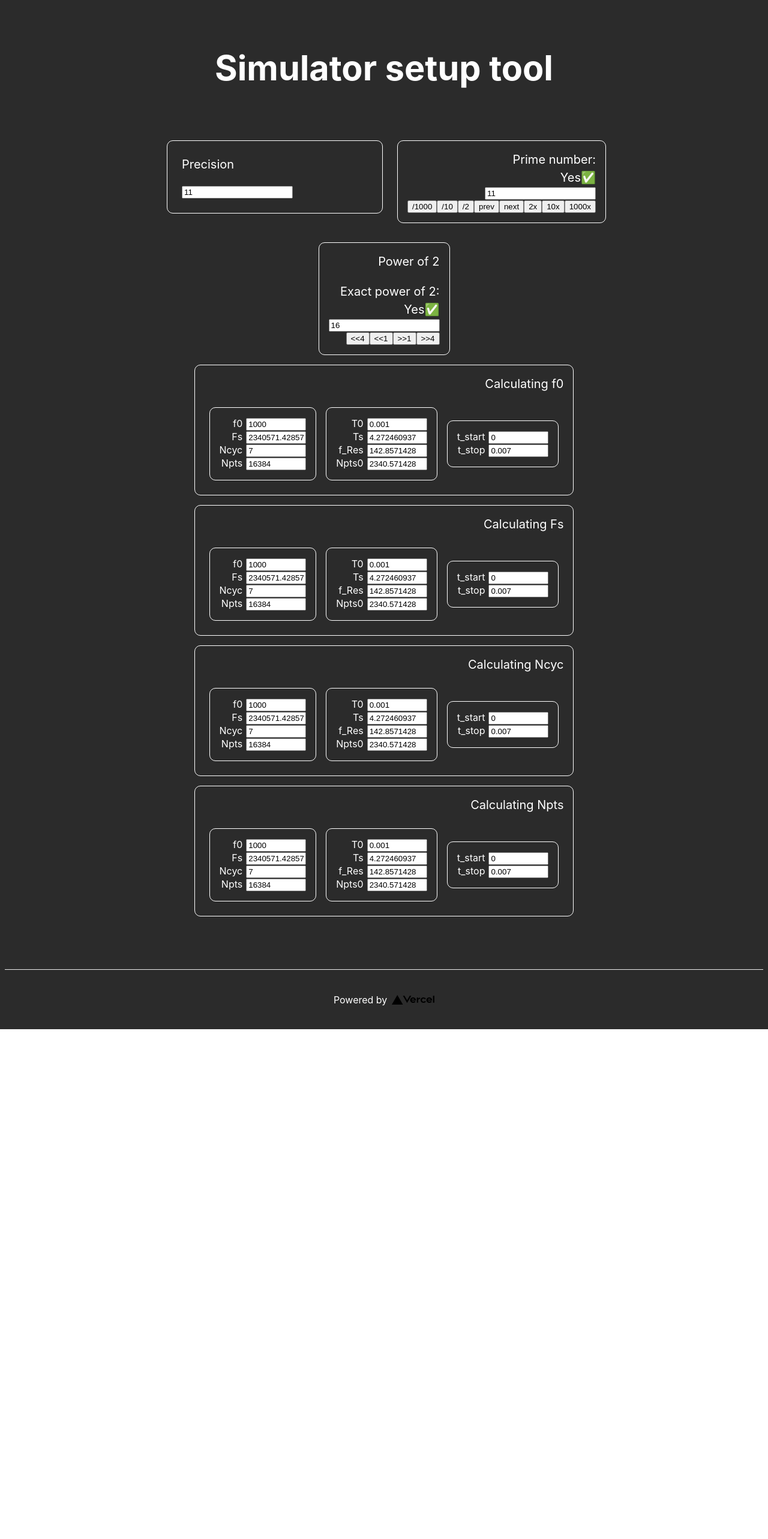
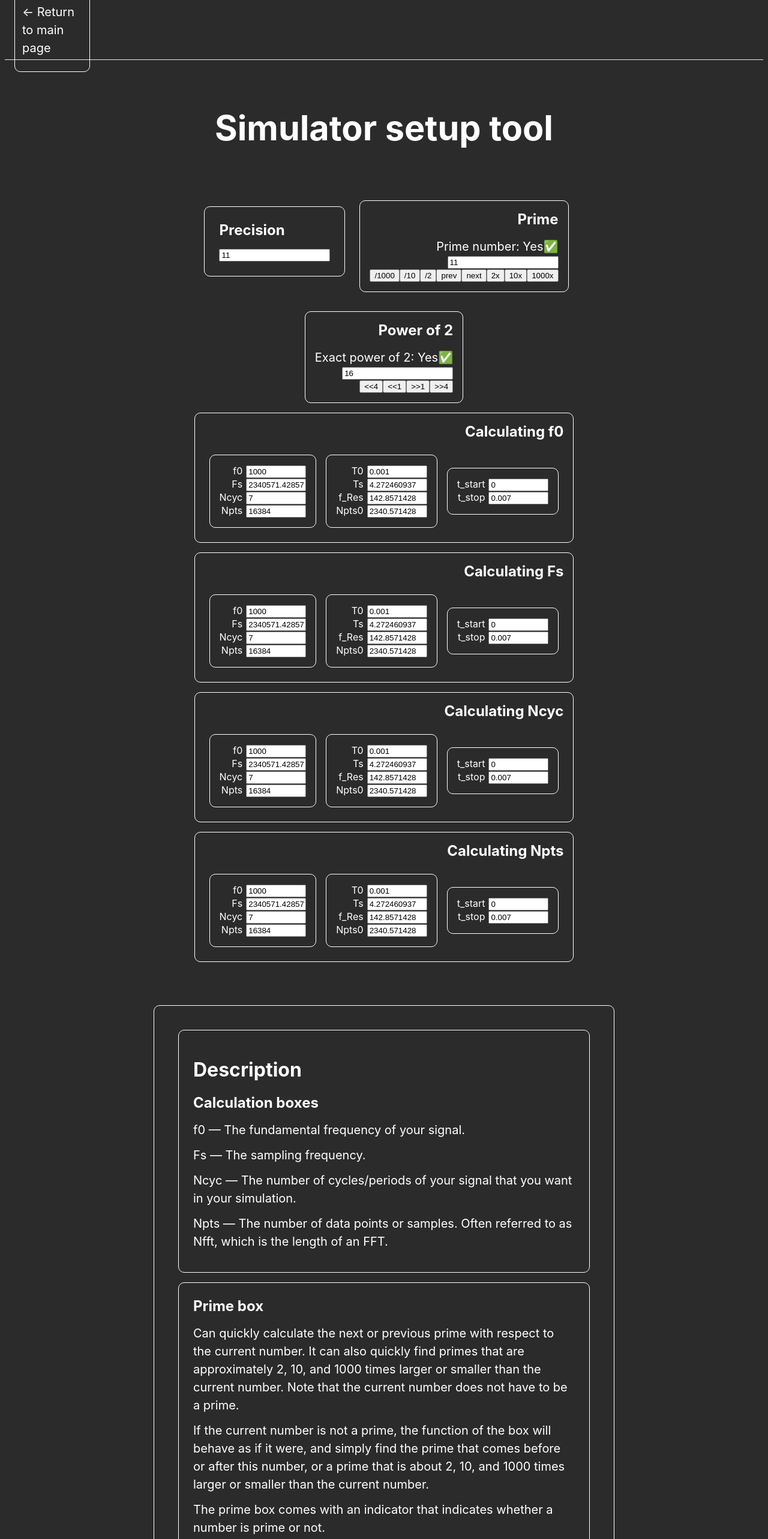
Before and after one commit to yotasage/yotasage.github.io, a Next.js app: page /simsetup/main in a window 1280 px wide. Shown: the top 2566 px of the page at 60% size. Before the commit the page ends 1716 px from the top, so only its background shows below. Built offline with nearby package versions, Linux system fonts and the light colour scheme.

Commit message:
ADDED: Styling ADDED: Link to GitHub ADDED: Link from simtool to index ADDED: Descriptive text on the simtool page. Still have to describe a few of the parameters.

```diff
--- a/pages/simsetup/components/calcBox.tsx
+++ b/pages/simsetup/components/calcBox.tsx
@@ -251,16 +251,16 @@ export default function CalcBox(props) {
 
   let header = null
   if (props.f0_readOnly) {
-    header = <p>Calculating f0</p>
+    header = <h3>Calculating f0</h3>
   }
   else if (props.fs_readOnly) {
-    header = <p>Calculating Fs</p>
+    header = <h3>Calculating Fs</h3>
   }
   else if (props.ncyc_readOnly) {
-    header = <p>Calculating Ncyc</p>
+    header = <h3>Calculating Ncyc</h3>
   }
   else if (props.npts_readOnly) {
-    header = <p>Calculating Npts</p>
+    header = <h3>Calculating Npts</h3>
   }
 
   return (
--- a/pages/simsetup/components/powerBox.tsx
+++ b/pages/simsetup/components/powerBox.tsx
@@ -38,19 +38,19 @@ export default function PowerBox() {
 
   let isexactpower_text = null
   if (isexactpower) {
-    isexactpower_text = <p>Yes✅</p>
+    isexactpower_text = <>Yes✅</>
   }
   else {
-    isexactpower_text = <p>No ❌</p>
+    isexactpower_text = <>No ❌</>
   }
 
   return (
     <div className={styles.grid}>
     <div className={styles.card}>
-      <p>Power of 2</p><br></br>
+      <h3>Power of 2</h3>
 
-      <p>Exact power of 2:</p>
-      {isexactpower_text}
+      <p>Exact power of 2: {isexactpower_text}</p>
+
       <input type="number" readOnly={false} name="power" value={power} onChange={updateValue_power}/><br/>
       <button onClick={function(){onNextPower(0, 4);}}>&lt;&lt;4</button>
       <button onClick={function(){onNextPower(0, 1);}}>&lt;&lt;1</button>
--- a/pages/simsetup/components/primeBox.tsx
+++ b/pages/simsetup/components/primeBox.tsx
@@ -49,17 +49,19 @@ export default function PrimeBox() {
 
   let isprime_text = null
   if (isprime) {
-    isprime_text = <p>Yes✅</p>
+    isprime_text = <>Yes✅</>
   }
   else {
-    isprime_text = <p>No ❌</p>
+    isprime_text = <>No ❌</>
   }
 
   return (
     <div className={styles.grid}>
     <div className={styles.card}>
-      <p>Prime number: </p>
-      {isprime_text}
+      <h3>Prime</h3>
+
+      <p>Prime number: {isprime_text}</p>
+
       <input type="number" readOnly={false} name="prime" value={prime} onChange={updateValue_prime}/><br/>
       <button onClick={function(){onNextPrime(0, 1000);}}>/1000</button>
       <button onClick={function(){onNextPrime(0, 10);}}>/10</button>
--- a/pages/simsetup/main.tsx
+++ b/pages/simsetup/main.tsx
@@ -26,25 +26,64 @@ export default function Home() {
         <link rel="icon" href="/favicon.ico" />
       </Head>
 
+      <header>
+        <Link href="/" className={[styles.card, styles.w10, styles.p_0_75rem].join(" ")}>
+            <p>&larr; Return to main page</p>
+        </Link>
+      </header>
+
       <main>
         <h1 className={styles.title}>
           Simulator setup tool
         </h1>
 
+
+
         <div className={styles.grid}>
 
           <div className={styles.card}>
-            <p>Precision</p><br/>
+            <h3>Precision</h3>
             <input type="number" readOnly={false} name="precision" value={precision} onChange={updateValue_precision}/><br/>
           </div>
 
           <PrimeBox></PrimeBox>
-          <PowerBox></PowerBox></div>
+          <PowerBox></PowerBox>
+        </div>
 
         <CalcBox f0_readOnly={true} fs_readOnly={false} ncyc_readOnly={false} npts_readOnly={false} precision={precision}></CalcBox>
         <CalcBox f0_readOnly={false} fs_readOnly={true} ncyc_readOnly={false} npts_readOnly={false} precision={precision}></CalcBox>
         <CalcBox f0_readOnly={false} fs_readOnly={false} ncyc_readOnly={true} npts_readOnly={false} precision={precision}></CalcBox>
         <CalcBox f0_readOnly={false} fs_readOnly={false} ncyc_readOnly={false} npts_readOnly={true} precision={precision}></CalcBox>
+
+        <div className={styles.grid}>
+
+          <div className={[styles.w100, styles.card].join(" ")}>
+            <div className={[styles.w100, styles.card].join(" ")}>
+              <h1>Description</h1>
+              <h3>Calculation boxes</h3>
+              <p>f0 — The fundamental frequency of your signal.</p>
+              <p>Fs — The sampling frequency.</p>
+              <p>Ncyc — The number of cycles/periods of your signal that you want in your simulation.</p>
+              <p>Npts — The number of data points or samples. Often referred to as Nfft, which is the length of an FFT.</p>
+            </div>
+
+            <div className={[styles.w100, styles.card].join(" ")}>
+              <h3>Prime box</h3>
+              <p>Can quickly calculate the next or previous prime with respect to the current number. It can also quickly find primes that are approximately 2, 10, and 1000 times larger or smaller than the current number. Note that the current number does not have to be a prime.</p>
+
+              <p>If the current number is not a prime, the function of the box will behave as if it were, and simply find the prime that comes before or after this number, or a prime that is about 2, 10, and 1000 times larger or smaller than the current number.</p>
+
+              <p>The prime box comes with an indicator that indicates whether a number is prime or not.</p>
+            </div>
+
+            <div className={[styles.w100, styles.card].join(" ")}>
+              <h3>Power of 2 box</h3>
+              <p>Performs bit-wise left or right shifts. Can shift by 1 or 4 bits at a time.</p>
+
+              <p>The power of 2 box comes with an indicator that indicates whether a number is an exact power of 2 or not.</p>
+            </div>
+          </div>
+        </div>
 
       </main>
 
@@ -66,6 +105,14 @@ export default function Home() {
           display: flex;
           flex-direction: column;
           justify-content: center;
+          align-items: center;
+        }
+        header {
+          width: 100%;
+          height: 100px;
+          border-bottom: 1px solid #eaeaea;
+          display: flex;
+          justify-content: left;
           align-items: center;
         }
         footer {
--- a/styles/Home.module.css
+++ b/styles/Home.module.css
@@ -1,3 +1,7 @@
+/* @tailwind base;
+@tailwind components;
+@tailwind utilities; */
+
 .container {
   min-height: 100vh;
   padding: 0 0.5rem;
@@ -54,7 +58,6 @@
 
 .card {
   margin: 1rem;
-  flex-basis: 45%;
   padding: 1.5rem;
   text-align: left;
   color: inherit;
@@ -62,6 +65,26 @@
   border: 1px solid #ffffff;
   border-radius: 10px;
   transition: color 0.15s ease, border-color 0.15s ease;
+}
+
+.p_1_5rem {
+  padding: 1.5rem;
+}
+
+.p_0_75rem {
+  padding: 0.75rem;
+}
+
+.w100 {
+  flex-basis: 100%;
+}
+
+.w45 {
+  flex-basis: 45%;
+}
+
+.w10 {
+  flex-basis: 10%;
 }
 
 .card:hover,
@@ -77,7 +100,7 @@
 }
 
 .card p {
-  margin: 0;
+  margin: 0.75rem 0;
   font-size: 1.25rem;
   line-height: 1.5;
 }
```
Also changed, not shown: pages/index.tsx (+9 -4 lines), 1 other file (tests, documents, lock files or other folders).
